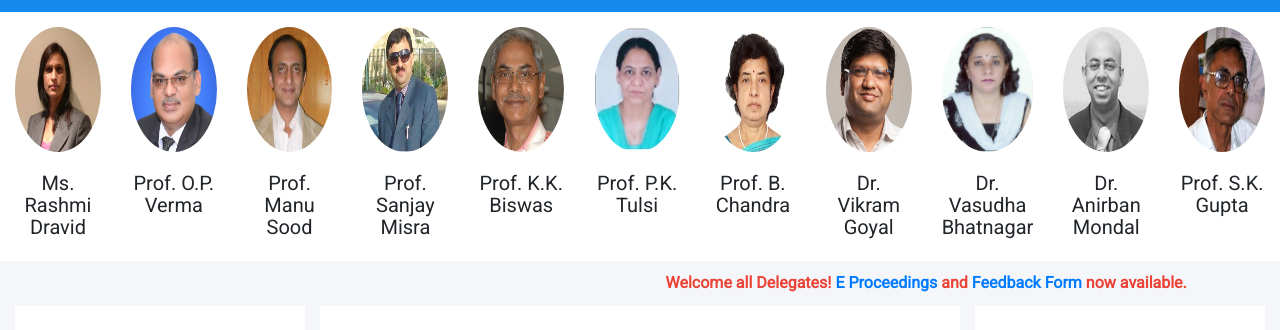
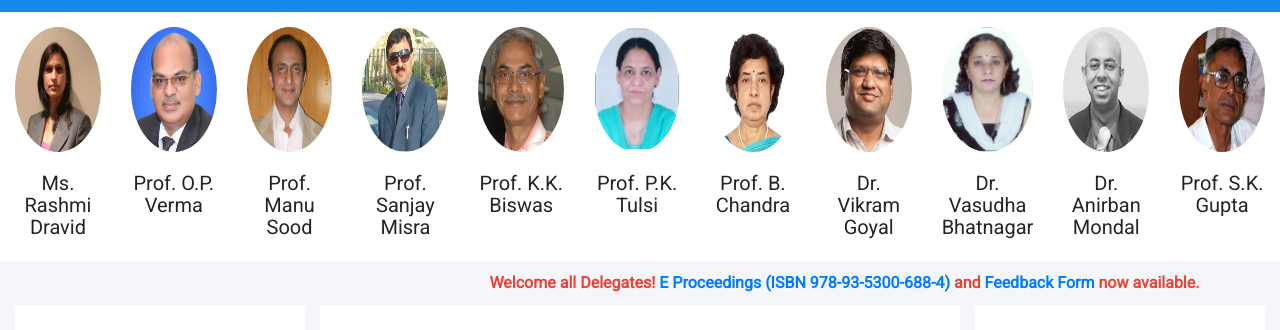
Before and after one commit to apoorvaagupta/Conference-Website, a website: page index.html in a window 1280 px wide. Shown: the part 297-627 px from the top of the page. Drawn offline with nearby package versions, Linux system fonts and the light colour scheme; some packages are replaced by stand-ins of ours.

Commit message:
added prog
Signed-off-by: Apoorvaa Gupta <apoorvaagupta01@gmail.com>

```diff
--- a/index.html
+++ b/index.html
@@ -218,7 +218,7 @@
 
 <div class="container-fluid" style="padding-top: 20px;">
 <span id="announcement" style="color: #EA4335;margin-top: -10px; text-align: center;">
-  <b>Welcome all Delegates! <a href="https://drive.google.com/file/d/1bhdcUA0EJBhDTbyMw2Y0mSVkXWlCf8W4/view?usp=sharing" target="_blank">E Proceedings</a> and <a href="https://docs.google.com/forms/d/1zvqcvwXjOftrEbBmQJ0LgTxhxbpzvwIRRC5EwzaJRI4/edit" target="_blank">Feedback Form</a> now available.</b>
+  <b>Welcome all Delegates! <a href="https://drive.google.com/file/d/1bhdcUA0EJBhDTbyMw2Y0mSVkXWlCf8W4/view?usp=sharing" target="_blank">E Proceedings (ISBN 978-93-5300-688-4)</a> and <a href="https://docs.google.com/forms/d/1zvqcvwXjOftrEbBmQJ0LgTxhxbpzvwIRRC5EwzaJRI4/edit" target="_blank">Feedback Form</a> now available.</b>
 </span>
 
   <div class="row" style="margin-top: 10px">
```
